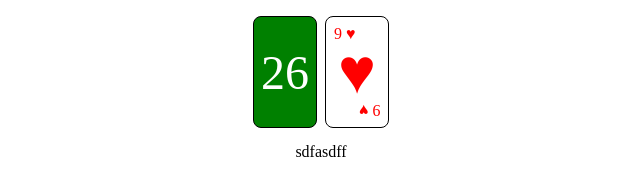
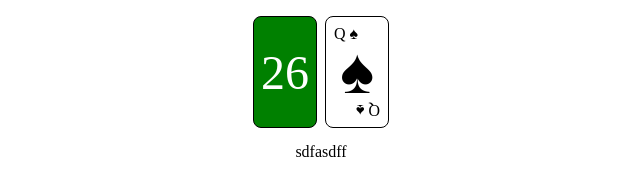
Before and after one commit to nhanphan2112/WarCardGame, a plain HTML site: page index.html in a window 1280 px wide. Shown: the top 173 px of the page, without its empty margins (319-959 px from the left). Drawn offline with Linux system fonts and the light colour scheme.

Commit message:
Dynamic rendering card in Javascript

```diff
--- a/deck.js
+++ b/deck.js
@@ -15,7 +15,7 @@ export default class Deck {
 	shuffle() {
 		for (let i = this.numberOfCards - 1; i > 0; i--) {
 			const newIndex = Math.floor(Math.random() * (i + 1));
-      // oldValue is an intermediate value before we update this.cards[i]
+			// oldValue is an intermediate value before we update this.cards[i]
 			const oldValue = this.cards[newIndex];
 			this.cards[newIndex] = this.cards[i];
 			this.cards[i] = oldValue;
@@ -25,8 +25,21 @@ export default class Deck {
 
 class Card {
 	constructor(suit, value) {
-		this.suite = suit;
+		this.suit = suit;
 		this.value = value;
+	}
+
+	//get function to get color property as output
+	get color() {
+		return this.suit === "♣" || this.suit === "♠" ? "black" : "red";
+	}
+
+	getHTML() {
+		const carDiv = document.createElement("div");
+		carDiv.innerText = this.suit;
+		carDiv.classList.add("card", this.color);
+		carDiv.dataset.value = `${this.value} ${this.suit}`;
+		return carDiv;
 	}
 }
 
--- a/index.html
+++ b/index.html
@@ -13,7 +13,8 @@
 	<body>
 		<div class="computer-deck deck">26</div>
 		<div class="computer-card-slot card-slot">
-			<div class="card red" data-value="9 ♥">♥</div>
+      <!-- script.js will access computer-card-slot div and create another div similar as below comment-->
+			<!-- <div class="card red" data-value="9 ♥">♥</div> -->
 		</div>
 		<div class="text">sdfasdff</div>
 		<div class="player-deck deck">26</div>
--- a/script.js
+++ b/script.js
@@ -1,6 +1,11 @@
 // Content the logic for war
 import Deck from "./deck.js";
+
+//Access to computer-card-slot div
+const computerCardSlot = document.querySelector('.computer-card-slot');
 
 const deck = new Deck();
 deck.shuffle();
 console.log(deck.cards);
+
+computerCardSlot.appendChild(deck.cards[0].getHTML());
```
